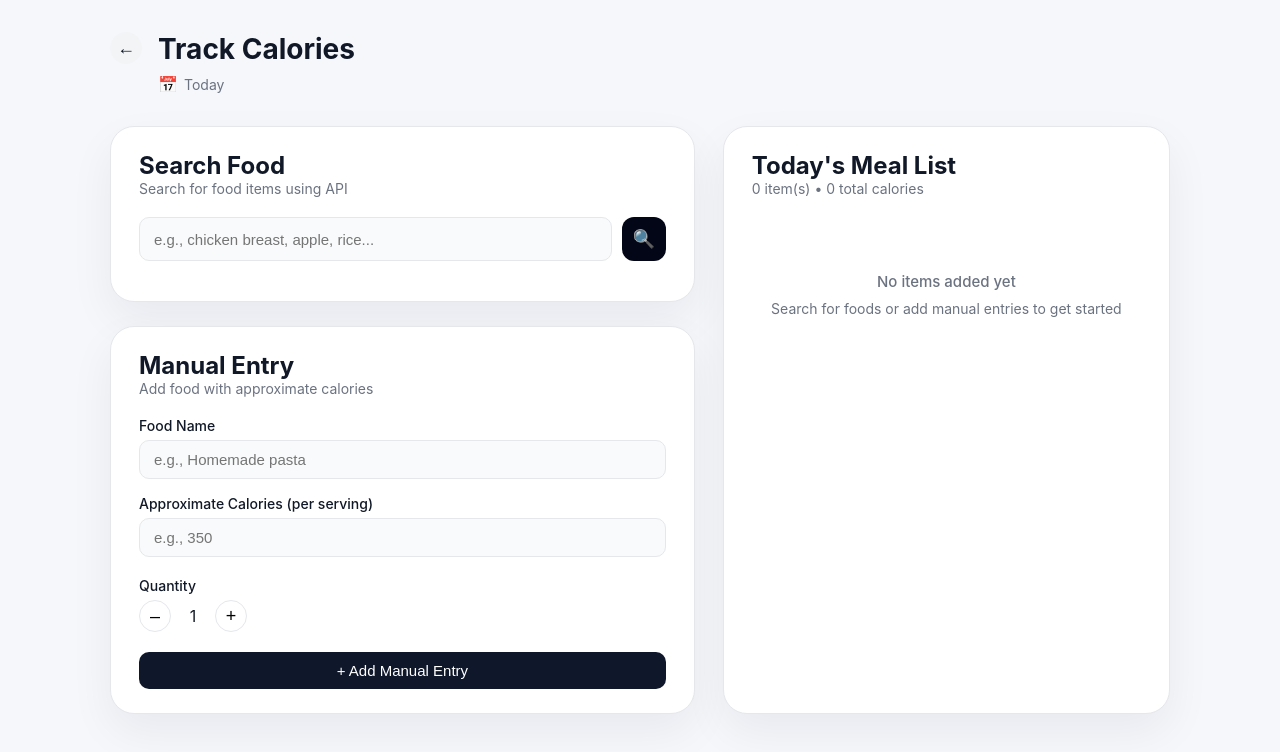
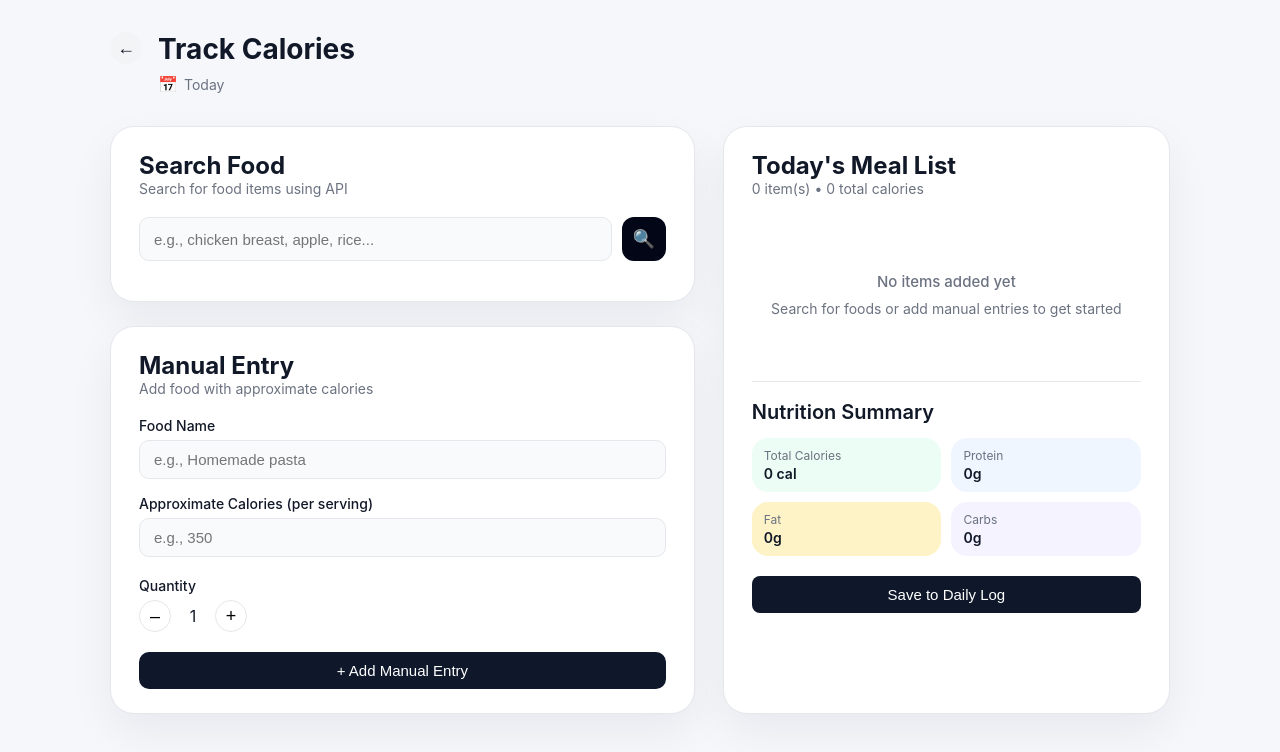
Before and after one commit to dhekane2/fa25-cs409-caloriesync, a React app in the folder caloriesync/frontend/: page /track in a window 1280 px wide. Shown: the top 752 px of the page. Built offline with nearby package versions, Linux system fonts and the light colour scheme; the HTML template or start-up script is replaced by a standard one.

Commit message:
Update number of calories logic

```diff
--- a/caloriesync/frontend/src/pages/TrackCaloriesPage.jsx
+++ b/caloriesync/frontend/src/pages/TrackCaloriesPage.jsx
@@ -68,7 +68,10 @@ const [userEmail] = useState(() => {
     async function load() {
       try {
         const data = await fetchMealsForDate(targetDate);
-        const items = (data.items || []).map((item) => {
+        const items = (data.items || [])
+          // 🔹 Ignore any 0-cal placeholder rows saved for this date
+          .filter((item) => (item.calorie_count ?? 0) > 0)
+          .map((item) => {
             const qty = item.quantity ?? 1;
             const totalCals = item.calorie_count ?? 0;
             const baseCalories = qty ? totalCals / qty : totalCals;
@@ -260,11 +263,7 @@ const [userEmail] = useState(() => {
 
   // --- save to localStorage for this date + user ---
   const handleSaveDailyLog = async () => {
-    if (mealList.length === 0) {
-      setSaveError('Please add at least one item before saving.');
-      return;
-    }
-
+    // allow saving even when mealList is empty so 0 calories are stored
     setIsSaving(true);
     setSaveError('');
     setSaveSuccess(false);
@@ -273,7 +272,27 @@ const [userEmail] = useState(() => {
       const total = totalCalories;
 
       const loggedAt = targetDate; // YYYY-MM-DD
-      await createOrReplaceMeal(mealList, loggedAt);
+
+      // 🔹 If no items, send a single 0-cal placeholder entry so backend accepts it
+      const payloadList =
+        mealList.length === 0
+          ? [
+              {
+                id: `${Date.now()}-placeholder`,
+                food_name: 'placeholder',
+                calories: 0,
+                protein: 0,
+                fat: 0,
+                carbs: 0,
+                quantity: 1,
+                serving_unit: 'serving',
+                source: 'placeholder',
+                baseCalories: 0,
+              },
+            ]
+          : mealList;
+
+      await createOrReplaceMeal(payloadList, loggedAt);
 
       // calorieData: summary per date
       const allCalorieData = JSON.parse(
@@ -302,7 +321,7 @@ const [userEmail] = useState(() => {
       filtered.push({
         date: targetDate,
         timestamp: new Date().toISOString(),
-        items: mealList,
+        items: mealList, // keep real items (can be empty) in localStorage
         totalCalories: total,
       });
 
@@ -545,7 +564,6 @@ const [userEmail] = useState(() => {
                   </div>
                 </div>
               ) : (
-                <>
                 <div className="cs-meal-list">
                   {mealList.map((item) => (
                     <div key={item.id} className="cs-meal-item">
@@ -583,6 +601,7 @@ const [userEmail] = useState(() => {
                     </div>
                   ))}
                 </div>
+              )}
 
               {/* Nutrition summary */}
               <div className="cs-nutrition-section">
@@ -640,8 +659,6 @@ const [userEmail] = useState(() => {
                   {isSaving ? 'Saving…' : 'Save to Daily Log'}
                 </button>
               </div>
-                </>
-              )}
             </div>
           </div>
         </div>
```
Lines whose indentation alone changed are shown as unchanged.
